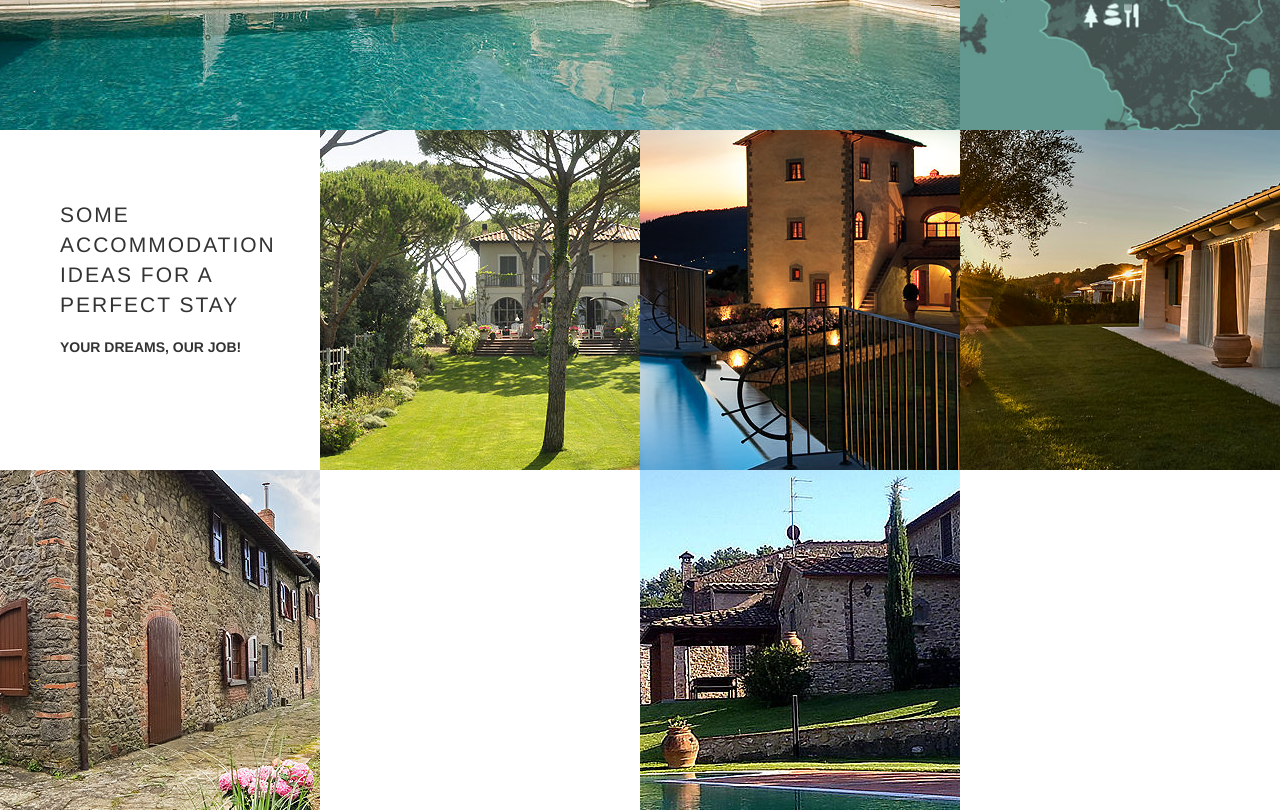
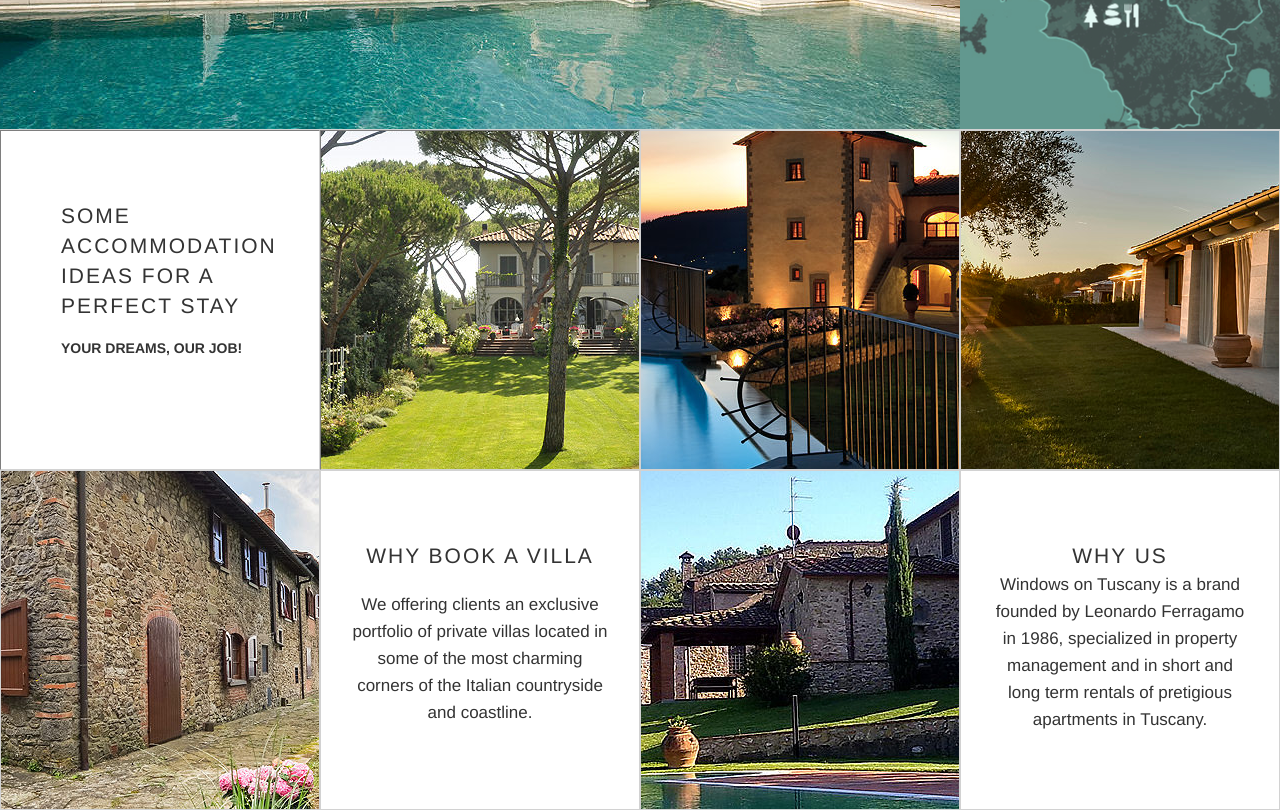
Before and after one commit to juangranda/tuscany-villa, a plain HTML site: page index.html in a window 1280 px wide. Shown: the part 300-1110 px from the top of the page. Drawn offline with Linux system fonts and the light colour scheme.

Commit message:
first three rows and zoom on hover

```diff
--- a/index.html
+++ b/index.html
@@ -106,9 +106,15 @@
 
         <div class="row">
             <div class="col-lg-3 col-md-4 col-sm-12 row3-col1"></div>
-            <div class="col-lg-3 col-md-4 col-sm-12 row3-col2"></div>
+            <div class="col-lg-3 col-md-4 col-sm-12 row3-col2">
+                <h3>WHY BOOK A VILLA</h3>
+                <p>We offering clients an exclusive portfolio of private villas located in some of the most charming corners of the Italian countryside and coastline.</p>
+            </div>
             <div class="col-lg-3 col-md-4 col-sm-12 row3-col3"></div>
-            <div class="col-lg-3 col-md-4 col-sm-12 row3-col4"></div>
+            <div class="col-lg-3 col-md-4 col-sm-12 row3-col4">
+                <h3>WHY US</h3>
+                <p>Windows on Tuscany is a brand founded by Leonardo Ferragamo in 1986, specialized in property management and in short and long term rentals of pretigious apartments in Tuscany.</p>
+            </div>
         </div>
 
     </div>
--- a/style.css
+++ b/style.css
@@ -1,6 +1,5 @@
 body{
     background-color:#d2d2d2;
-    /*font-family: 'Catamaran', sans-serif;*/
 }
 .homepageRow div{
     text-align:center;
@@ -49,8 +48,9 @@ body{
     height:100%;
 }
 .navbar-default{
-    position:absolute;
+    /*position:absolute;*/
     padding-top:5px;
+
 }
 
 .navbar-default .navbar-nav > li > a {
@@ -71,18 +71,28 @@ body{
     float:right;
 }
 .row1-col1 {
+    border:0.5px solid;
+    border-color: #d2d2d2;
+    border-right:none;
+    border-left:none;
     height:450px;
     background-image: url(Images/rent-villa-in-tuscany_WOT.jpg);
     background-position:center center;
     margin-top:-20px;
 }
 .row1-col2 {
+    border:0.5px solid;
+    border-color: #d2d2d2;
+    border-left:none;
+    border-right:none;
     height:450px;
     background-image: url(Images/_map_overlay.png);
     background-position:center center;
     margin-top:-20px;
 }
 .row2-col1 {
+    border:0.5px inset;
+    border-color:#d2d2d2;
     height:340px;
     text-align:left;
     background-color:white;
@@ -98,45 +108,105 @@ h5{
     font-weight:bold;
     margin-top:30px;
 }
+p{
+    margin-top:30px;
+    line-height:27px;
+    font-size:17px;
+}
+.row{
+    overflow:hidden;
+}
 .row2-col2 {
+    border:0.5px inset;
+    border-color:#d2d2d2;
     height:340px;
     background-image: url(Images/Beach-Front.jpg);
     background-position:center center;
-    margin-top:0px;
+    -webkit-transition:all 0.3s;
+    transition:all 0.3s;
+}
+.row2-col2:hover {
+    -webkit-transform:scale(1.1);
+    transform:scale(1.1);
 }
 .row2-col3 {
+    border:0.5px solid;
+    border-color: #d2d2d2;
     height:340px;
     background-image: url(Images/santambrogio_tuscany_pool_sunset.jpg);
-    background-position:center center;
-    margin-top:0px;
+    background-position: center center;
+    -webkit-transition: all 0.3s;
+    transition: all .3s ease-in-out;
+    overflow:hidden;
+}
+.row2-col3:hover {
+    -webkit-transform:scale(1.1);
+    transform:scale(1.1);
 }
 .row2-col4 {
+    border:0.5px solid;
+    border-color:#d2d2d2;
     height:340px;
     background-image: url(Images/Villa_Antonella-sunset.jpg);
     background-position:center center;
-    margin-top:0px;
+    -webkit-transition:all 0.3s;
+    transition:all 0.3s;
+}
+.row2-col4:hover {
+    -webkit-transform:scale(1.1);
+    transform:scale(1.1);
 }
 .row3-col1 {
+    border:1px solid;
+    border-color:#d2d2d2;
     height:340px;
     background-image: url(Images/Villa-Carla-Tuscany.jpg);
     background-position:center center;
     margin-top:0px;
+    -webkit-transition:all 0.3s;
+    transition:all 0.3s;
+}
+.row3-col1:hover {
+    -webkit-transform:scale(1.1);
+    transform:scale(1.1);
 }
 .row3-col2 {
+    border:1px solid;
+    border-color:#d2d2d2;
     height:340px;
-    text-align:left;
+    text-align:center;
     background-color:white;
-    padding:60px;
+    padding-top:60px;
+    padding-bottom:30px;
+    padding-left:30px;
+    padding-right:30px;
 }
 .row3-col3 {
+    border:1px solid;
+    border-color:#d2d2d2;
+    position:relative;
+    overflow:hidden;
     height:340px;
     background-image: url(Images/villa-del-prelato-tuscany.jpg);
     background-position:center center;
-    margin-top:0px;
+    -webkit-transition:all 0.3s;
+    transition:all 0.3s;
+}
+.row3-col3:hover {
+    -webkit-transform:scale(1.1);
+    transform:scale(1.1);
 }
 .row3-col4 {
+    border:1px solid;
+    border-color:#d2d2d2;
     height:340px;
-    text-align:left;
+    text-align:center;
     background-color:white;
-    padding:60px;
+    padding-top:60px;
+    padding-bottom:30px;
+    padding-left:30px;
+    padding-right:30px;
 }
+.row3-col4 p{
+    margin-top:10px;
+}
```
